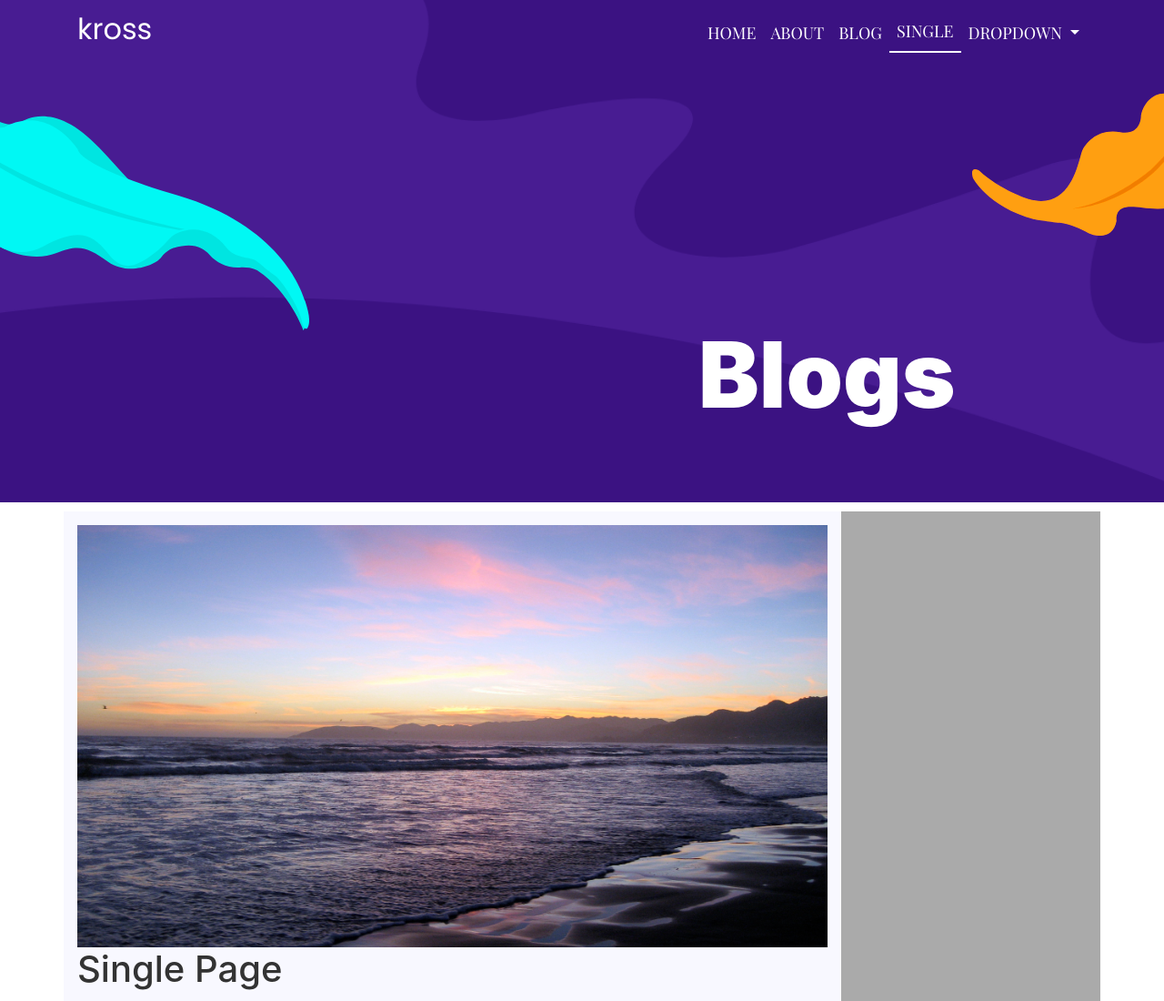
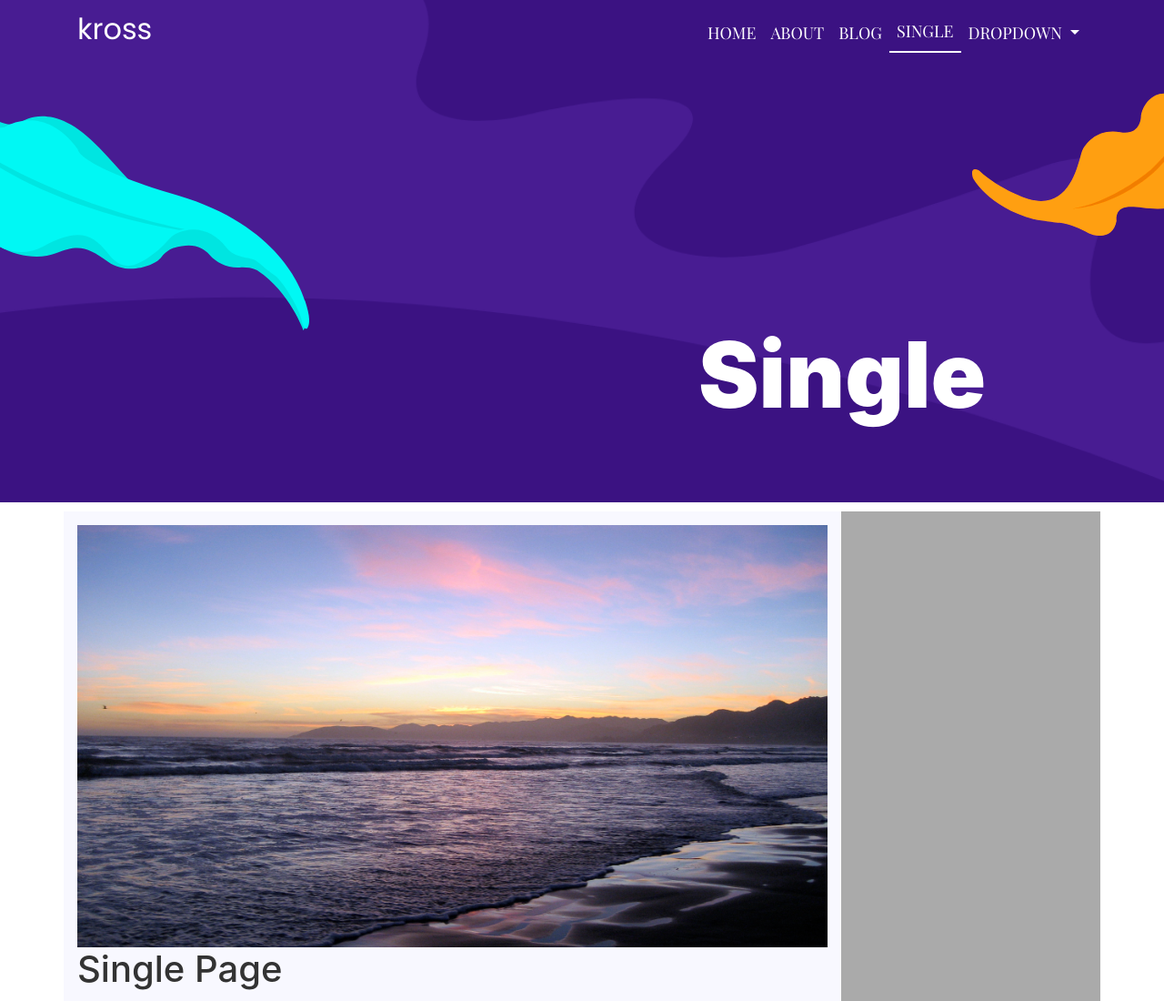
Before and after one commit to EvanNeskazhub/krossss.github.io, a plain HTML site: page single.html in a window 1280 px wide. Shown: the top 1100 px of the page at 91% size. Drawn offline with nearby package versions, Linux system fonts and the light colour scheme.

Commit message:
blogs header > single

```diff
--- a/single.html
+++ b/single.html
@@ -61,7 +61,7 @@
   <!-- <img id="header_leaf" src="img/Leaf.png" alt="" class="wow zoomInDown" data-wow-delay="0.37s"> -->
   <img id="LeafLeft" src="img/LeafLeft.png" alt="" class="wow slideInLeft" data-wow-delay="0.31s">
   <img id="LeafRight" src="img/LeafRight.png" alt="" class="wow wow slideInRight" data-wow-delay="0.37s">
-  <h1 id="header_text" class="wow zoomIn" data-wow-delay="0.5s">Blogs</h1>
+  <h1 id="header_text" class="wow zoomIn" data-wow-delay="0.5s">Single</h1>
 </header>
 <!--  Navbar END! =================================== -->
 
```
